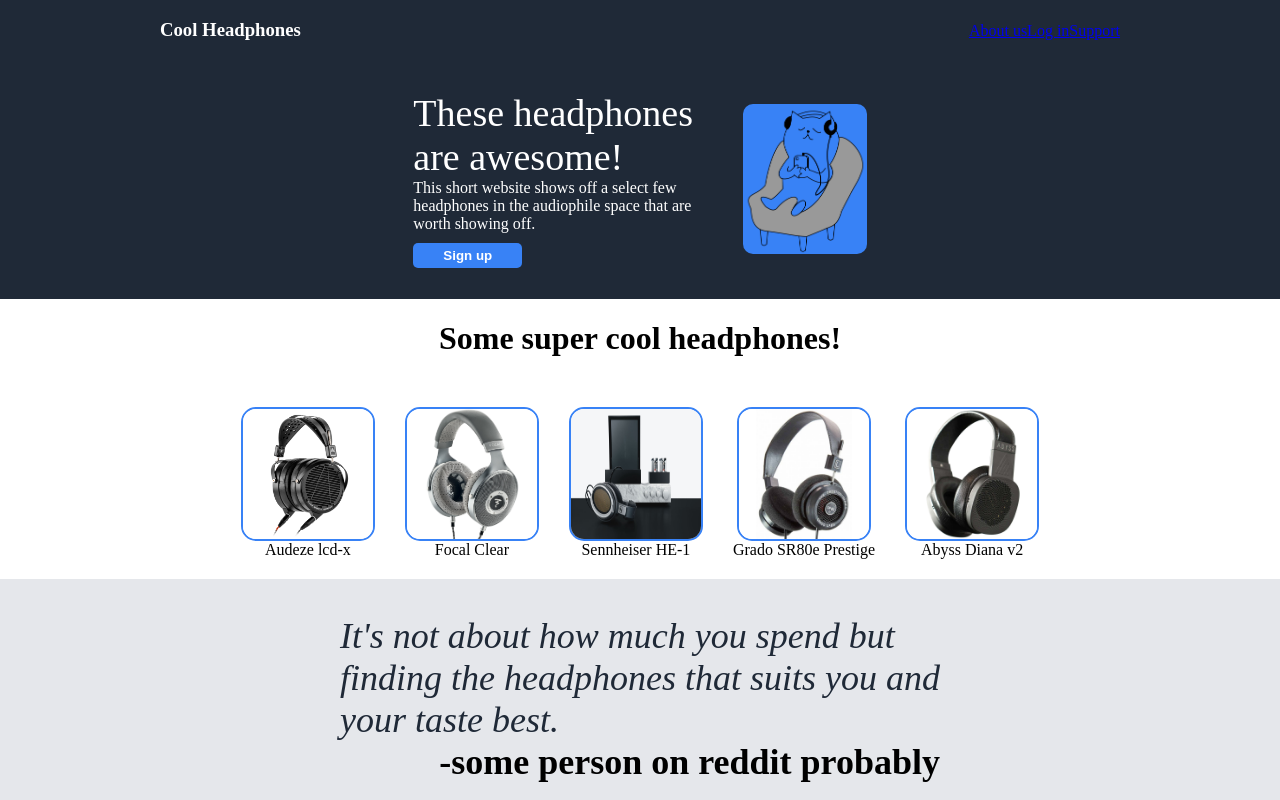
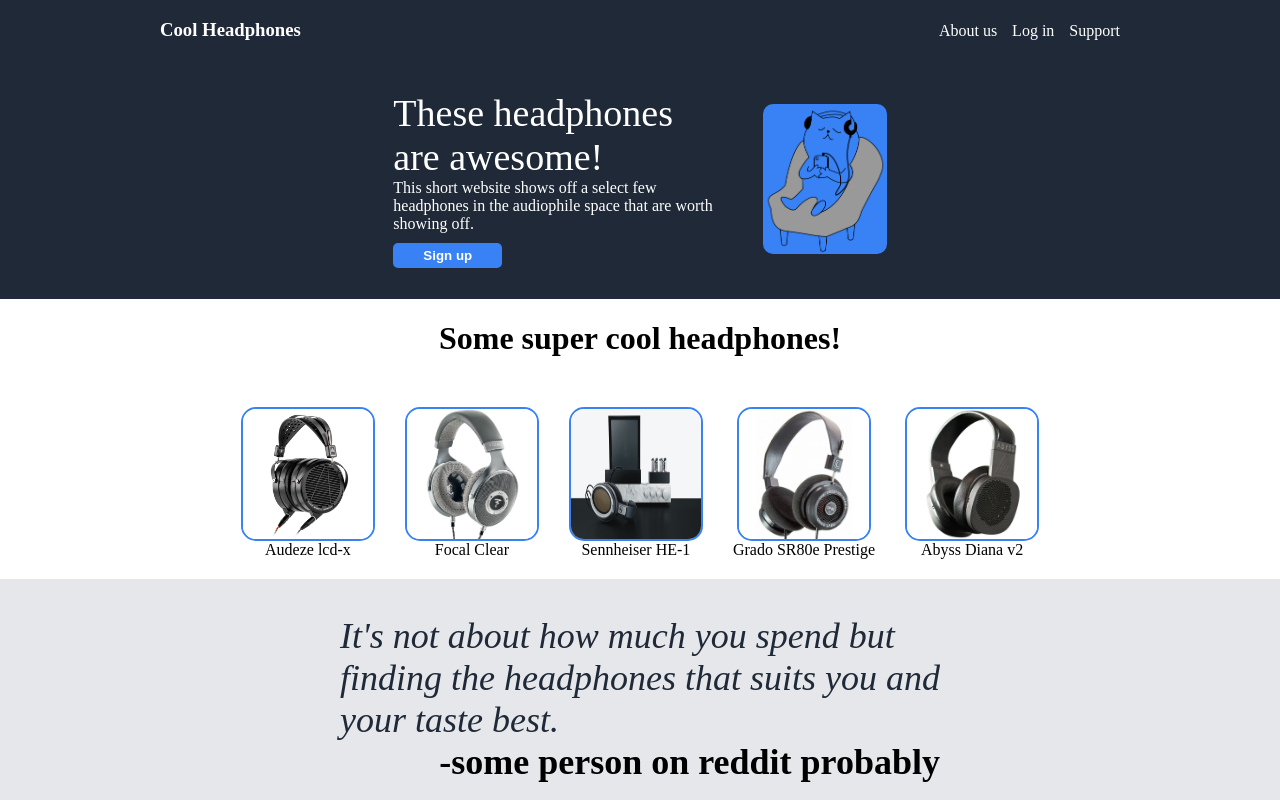
Before and after one commit to adutkovich/CoolHeadphones, a plain HTML site: page index.html in a window 1280 px wide. Shown: the top 800 px of the page. Drawn offline with Linux system fonts and the light colour scheme.

Commit message:
Fixed link styles

```diff
--- a/styles.css
+++ b/styles.css
@@ -12,6 +12,11 @@ body{
     margin: 0;
     color: white;
     align-items: baseline;
+}
+.header a{
+    text-decoration: none;
+    color: white;
+    margin-left: 15px;
 }
 .push{
     display: flex;
@@ -49,7 +54,7 @@ body{
 }
 .fcontainer{
     flex-direction: column;
-    max-width: 35vh;
+    max-width: 40vh;
     margin-right: 50px;
 }
 
```
